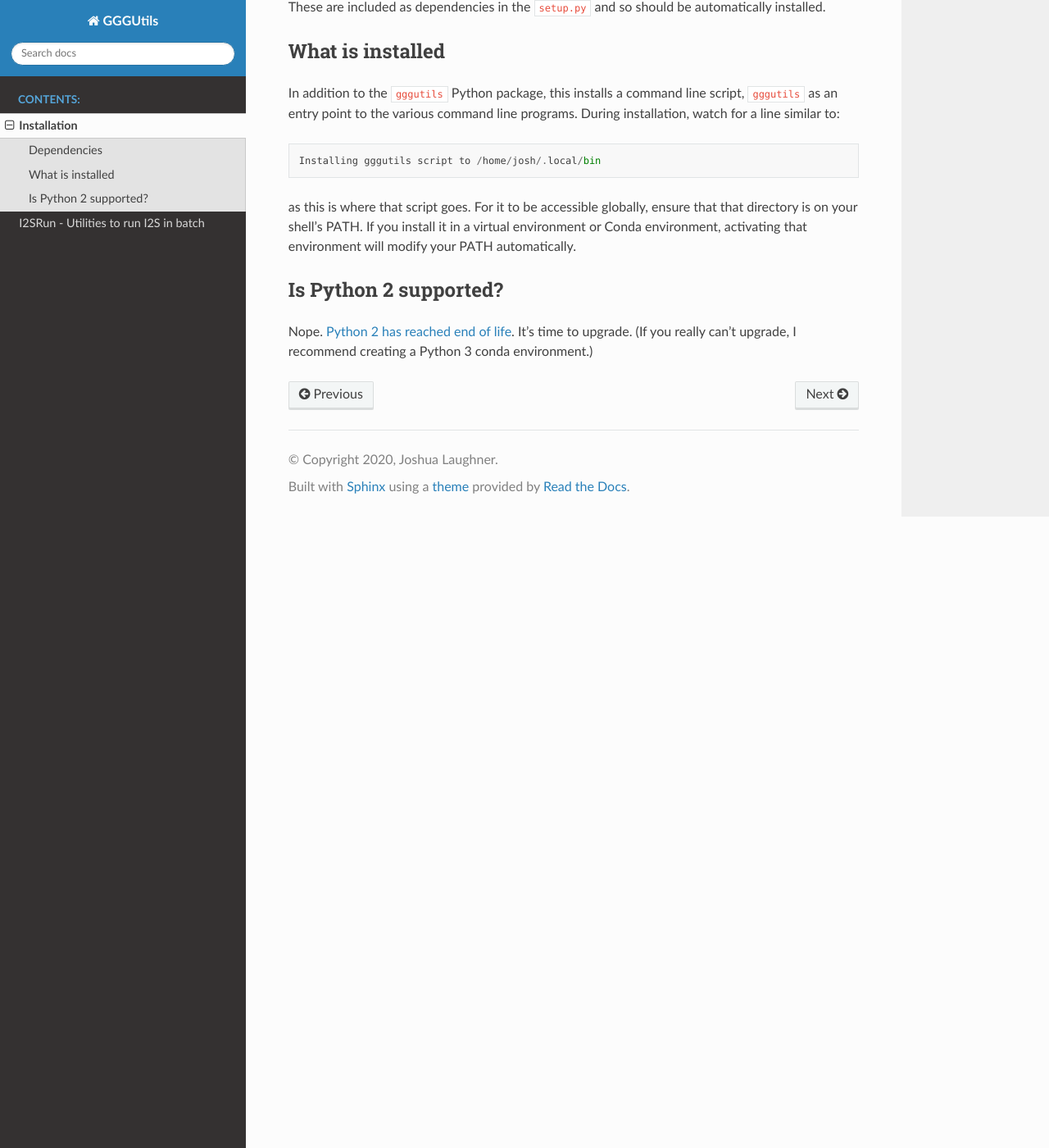
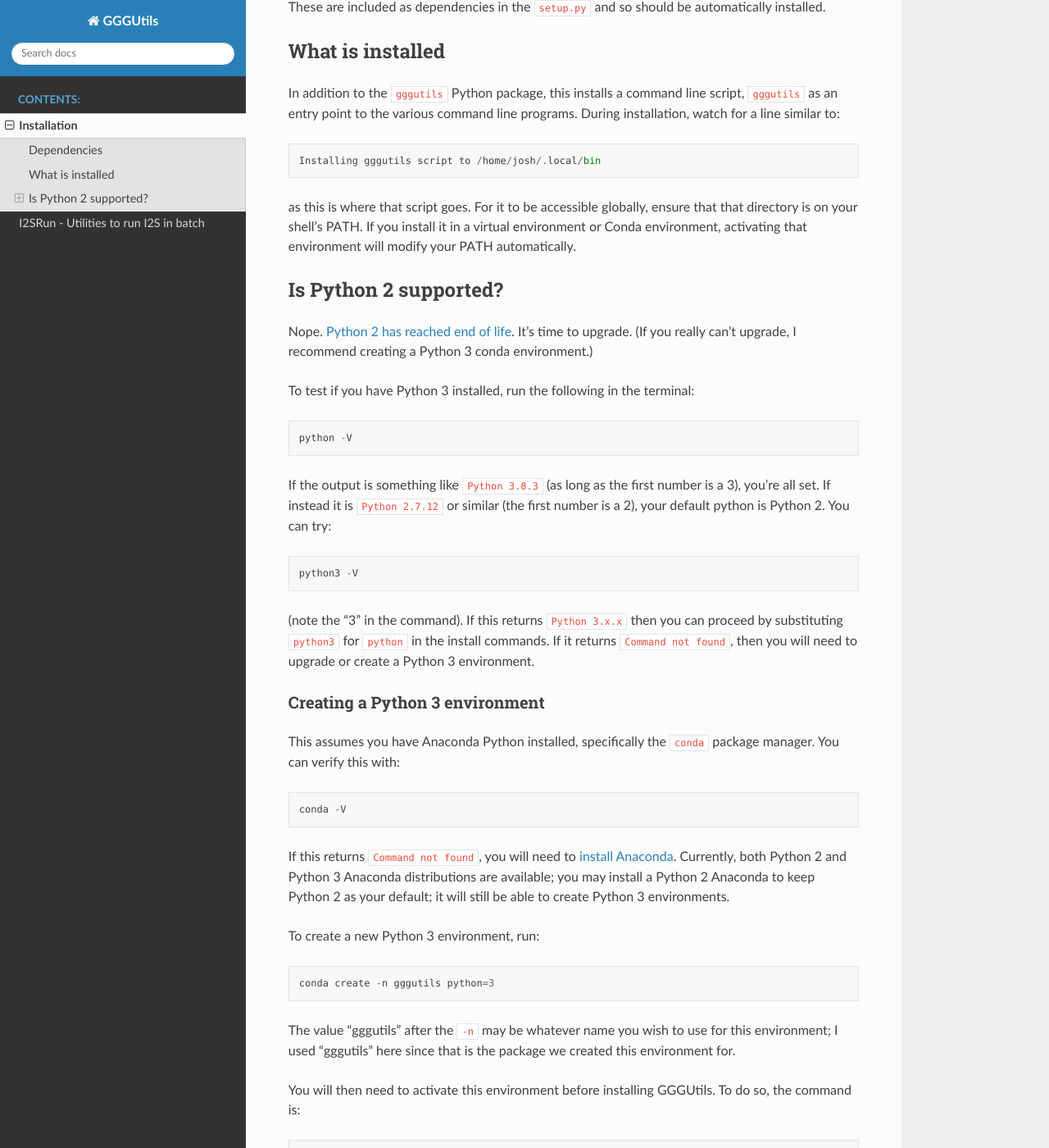
Before and after one commit to joshua-laughner/GGGUtils, a Sphinx documentation site: the page built from docs/source/install.rst, in a window 1280 px wide and 1400 px high, scrolled down 844 px. Shown: the whole window at 82% size. Built offline with Sphinx 7.4.7 and the Read the Docs theme 2.0.0, drawn with Linux system fonts in a browser that asks for light colours; some of the changed text lies outside the part shown.

Commit message:
Updated install docs with instructions to create an environment

```diff
--- a/docs/source/install.rst
+++ b/docs/source/install.rst
@@ -49,3 +49,54 @@ Is Python 2 supported?
 
 Nope. `Python 2 has reached end of life <https://www.python.org/doc/sunset-python-2/>`_. It's time to upgrade. (If you
 really can't upgrade, I recommend creating a Python 3 conda environment.)
+
+To test if you have Python 3 installed, run the following in the terminal::
+
+    python -V
+
+If the output is something like ``Python 3.8.3`` (as long as the first number is a 3), you're all set. If instead it is
+``Python 2.7.12`` or similar (the first number is a 2), your default python is Python 2. You can try::
+
+    python3 -V
+
+(note the "3" in the command). If this returns ``Python 3.x.x`` then you can proceed by substituting ``python3`` for
+``python`` in the install commands. If it returns ``Command not found``, then you will need to upgrade or create a
+Python 3 environment.
+
+
+Creating a Python 3 environment
+*******************************
+
+This assumes you have Anaconda Python installed, specifically the ``conda`` package manager. You can verify this with::
+
+    conda -V
+
+If this returns ``Command not found``, you will need to `install Anaconda <https://www.anaconda.com/products/individual>`_.
+Currently, both Python 2 and Python 3 Anaconda distributions are available; you may install a Python 2 Anaconda to keep
+Python 2 as your default; it will still be able to create Python 3 environments.
+
+To create a new Python 3 environment, run::
+
+    conda create -n gggutils python=3
+
+The value "gggutils" after the ``-n`` may be whatever name you wish to use for this environment; I used "gggutils" here
+since that is the package we created this environment for.
+
+You will then need to activate this environment before installing GGGUtils. To do so, the command is::
+
+    conda activate gggutils
+
+If you named the environment something other than "gggutils", use that as the last word instead. Then install GGGUtils
+with the "installing in an environment" command in the first section.
+
+To use GGGUtils once it is installed in this environment, you have two options:
+
+    1. Remember to activate this environment before calling the ``gggutils`` command line program.
+    2. Move the ``gggutils`` script created by the installation into a directory already on your PATH. If you already
+       have a directory for command line scripts accessible from anywhere, that is a good place for it. Do not add the
+       directory where it is installed to your PATH; that directory contains all command line programs for the "gggutils"
+       environment, and so adding it to your PATH may cause you to use other programs from that environment (including
+       python itself) even when the environment isn't activated.
+
+You can deactivate this environment to return to using your default Python with the command ``conda deactivate`` or by
+simply logging into a new shell.
```
Also changed, not shown: 5 other files.
